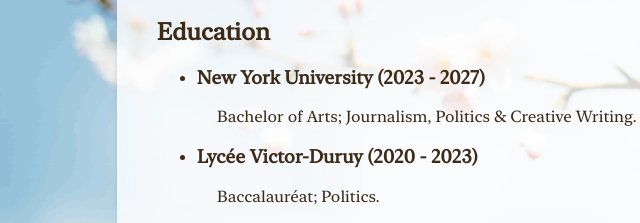
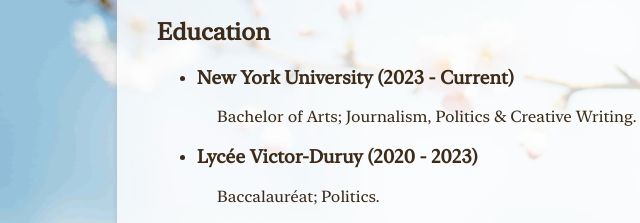
Before and after one commit to bdeweesevans/liliraynaud, an Eleventy site: page about.md in a window 1280 px wide. Shown: the part 427-650 px from the top of the page, 83-723 px from the left. Built offline with nearby package versions, Linux system fonts and the light colour scheme; Eleventy itself is replaced by a stand-in of ours; files that its build step writes are made by us from their sources.

Commit message:
update aboutme2

```diff
--- a/about.md
+++ b/about.md
@@ -7,7 +7,7 @@
 Current undergraduate student at NYU majoring in Journalism & Politics, with a minor in Creative Writing. When not in class, can be found at the Village East free member screenings, going for hot girl walks, and trying to read Proust. I owe my love for writing to all those writers who have continually filled my life with wonder, re : Frank O’Hara, Wendy Cope, Wislawa Szymborska, Joni Mitchell, William Carlos Williams, e.e. cummings, Ocean Vuong, Sylvia Plath, Patti Smith, & Richard Siken. (the list goes on).
 
 ## Education
-- <h3>New York University (2023 - 2027)</h3>
+- <h3>New York University (2023 - Current)</h3>
   <p>Bachelor of Arts; Journalism, Politics & Creative Writing.</p>
 
 - <h3>Lycée Victor-Duruy (2020 - 2023)</h3>
```
